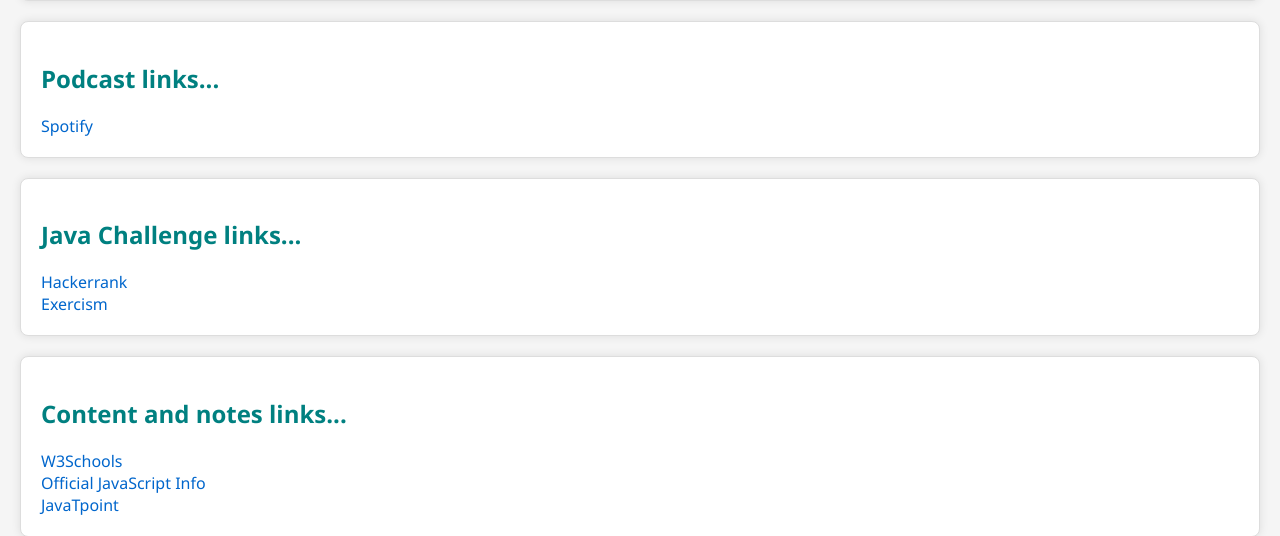
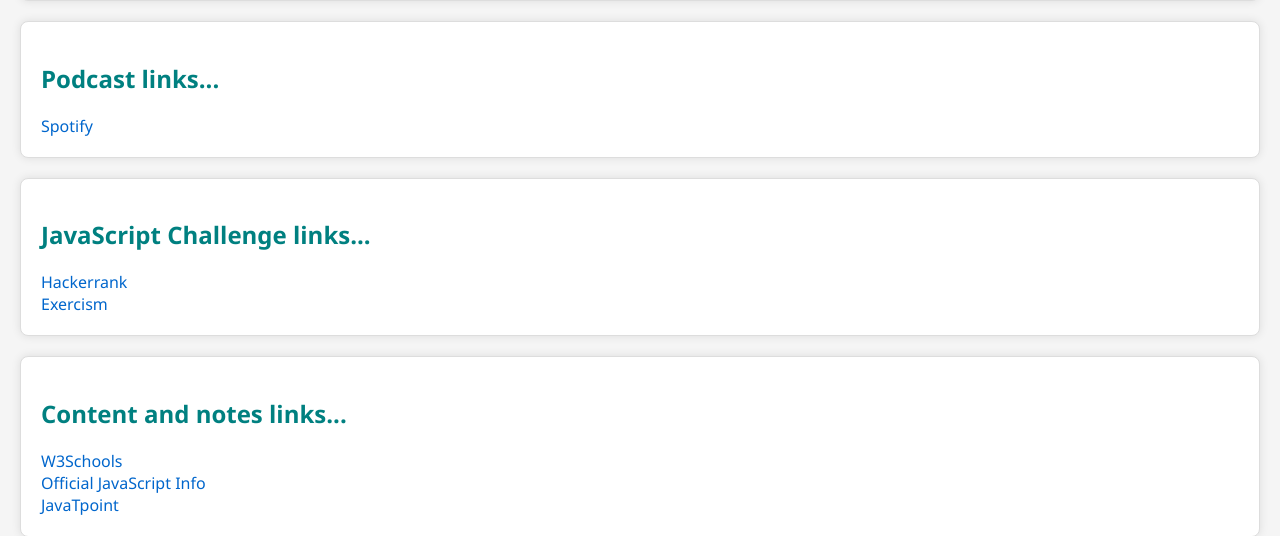
Before and after one commit to BhanutejaB7/AdaptiStudy, a Flask app: template templates/js.html in a window 1280 px wide. Shown: the part 286-822 px from the top of the page. Run offline with Flask 3, Linux system fonts and the light colour scheme; the template is opened without the code that fills it, so the values that code supplies are empty.

Commit message:
rectified mistakes

```diff
--- a/templates/js.html
+++ b/templates/js.html
@@ -62,7 +62,7 @@
 </section>
 
 <section id="section3" onclick="incrementClickCount('section3')">
-    <h2>Java Challenge links...</h2>
+    <h2>JavaScript Challenge links...</h2>
     <a href="https://www.hackerrank.com/domains/tutorials/10-days-of-javascript">Hackerrank</a><br>
     <a href="https://exercism.org/tracks/javascript">Exercism</a><br>
 </section>
--- a/templates/pycourse.html
+++ b/templates/pycourse.html
@@ -77,7 +77,7 @@
         </section>
 
         <section id="section3" onclick="incrementClickCount('section3')">
-            <h2>Java Challenge links...</h2>
+            <h2>Python Challenge links...</h2>
             <a href="https://exercism.org/tracks/python">Exercism</a><br>
             <a href="https://www.hackerrank.com/domains/python?filters%5Bsubdomains%5D%5B%5D=py-introduction">Hackerrank</a><br>
         </section>
--- a/templates/sql.html
+++ b/templates/sql.html
@@ -63,7 +63,7 @@
 </section>
 
 <section id="section3" onclick="incrementClickCount('section3')">
-    <h2>Java Challenge links...</h2>
+    <h2>SQL Challenge links...</h2>
     <a href="https://www.sololearn.com/learn/courses/sql-introduction">SoloLearn</a><br>
     <a href="https://www.hackerrank.com/domains/sql">Hackerrank</a><br>
 </section>
```
